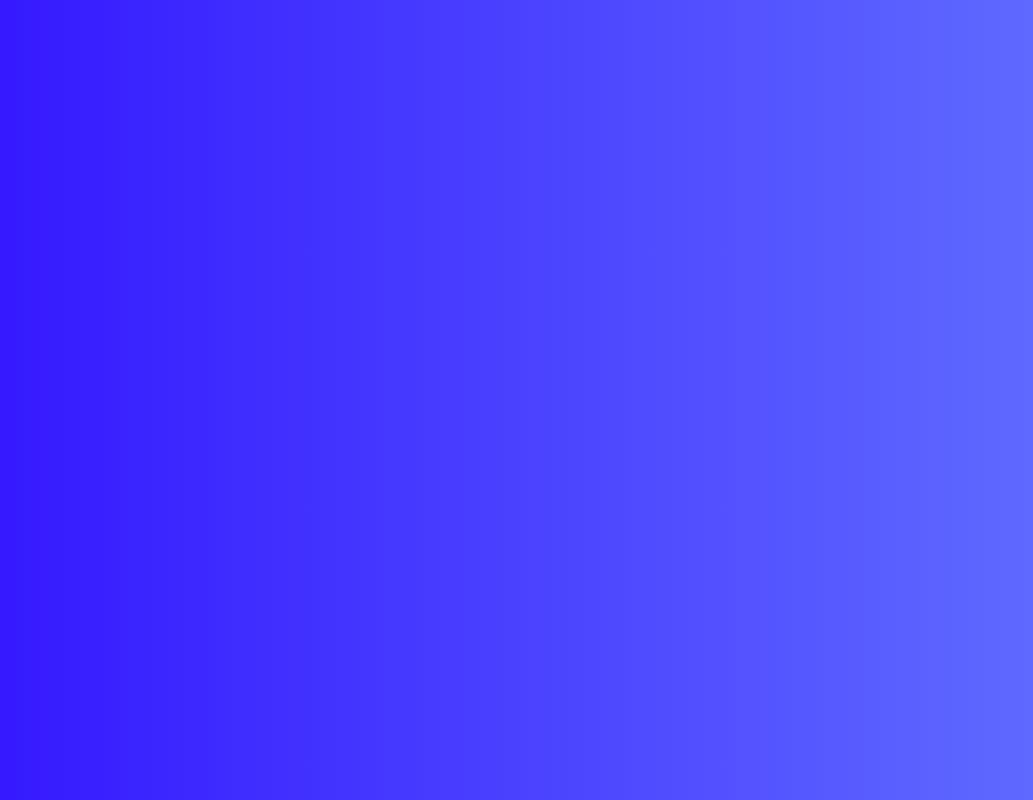
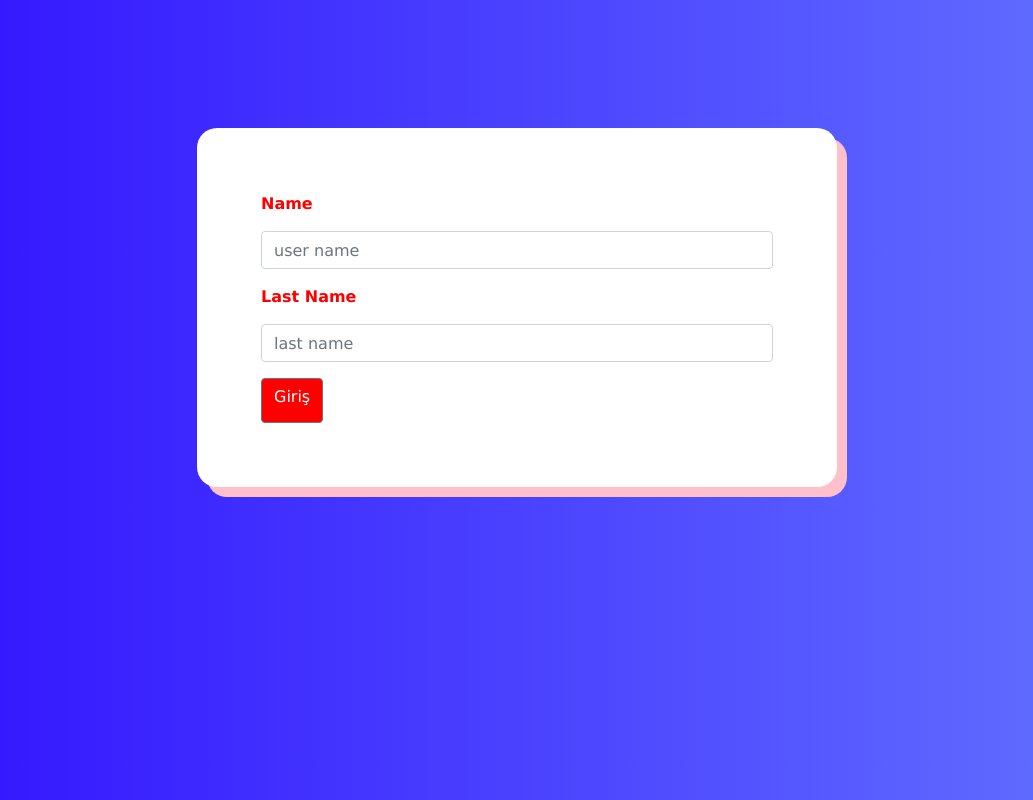
Before and after one commit to tugba-koc/to-do-list, a React (Create React App) app: page / in a window 1280 px wide. Shown: the whole page, without its empty margins (123-1156 px from the left). Built offline with nearby package versions, Linux system fonts and the light colour scheme.

Commit message:
redirect rev6 yapıldı

```diff
--- a/src/App.js
+++ b/src/App.js
@@ -52,7 +52,7 @@ export default class App extends Component {
         <Switch>
           <Route
             exact
-            path="/signup"
+            path="/"
             render={(props) => (
               <SignUp
                 {...props}
@@ -67,7 +67,7 @@ export default class App extends Component {
 
           <Route
             exact
-            path="/main"
+            path="/mainpage"
             render={(props) => (
               <Cards {...props} userName={this.state.userName} />
             )}
--- a/src/SignUp.js
+++ b/src/SignUp.js
@@ -44,7 +44,8 @@ export default class SignUp extends Component {
               placeholder="last name"
             />
           </FormGroup>
-          <Button className="btn-enter" style={{backgroundColor:"red"}} type="submit" href="/main">
+          <Button className="btn-enter" style={{backgroundColor:"red"}} type="submit"
+          href="/mainpage">
             <span>Giriş</span>
           </Button>
         </Form>
```
Also changed, not shown: 1 other file (tests, documents, lock files or other folders).
